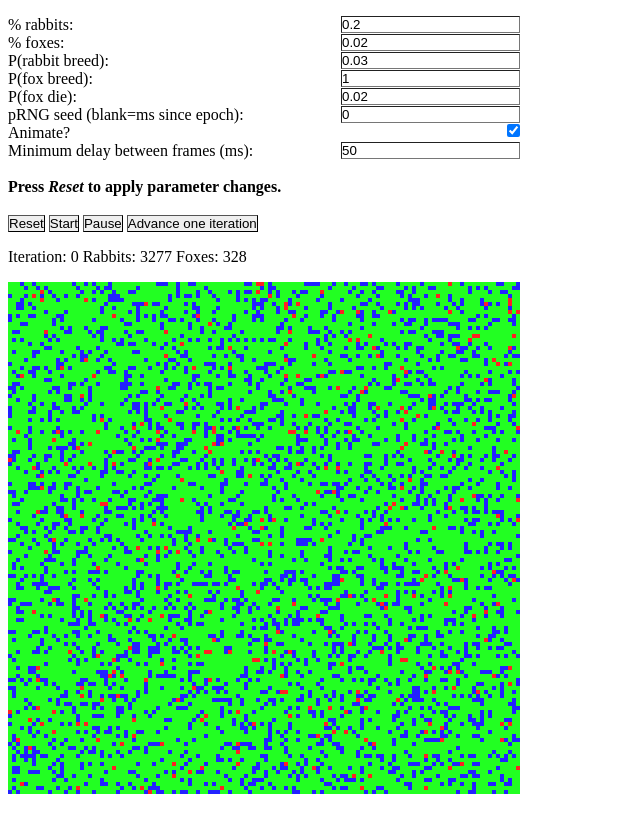
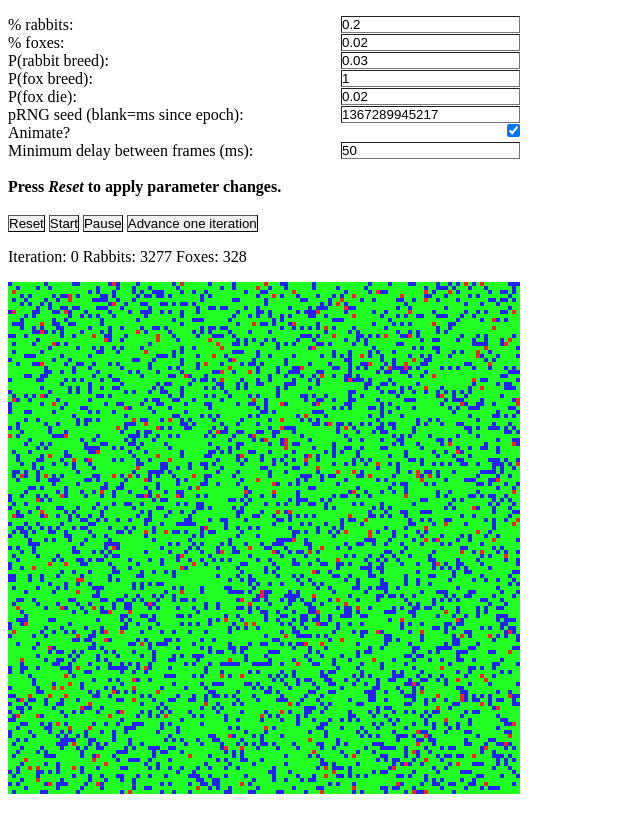
Before and after one commit to piratejon/stochasticpredatorprey, a plain HTML site: page index.html in a window 1280 px wide. Shown: the whole page, without its empty margins (0-640 px from the left). Drawn offline with Linux system fonts and the light colour scheme.

Commit message:
a good seed default

```diff
--- a/index.html
+++ b/index.html
@@ -14,7 +14,7 @@
       <li><label for="p_rabbit_breed">P(rabbit breed): </label><input name="p_rabbit_breed" id="p_rabbit_breed" value="0.03" />
       <li><label for="p_fox_breed">P(fox breed): </label><input name="p_fox_breed" id="p_fox_breed" value="1" />
       <li><label for="p_fox_die">P(fox die): </label><input name="p_fox_die" id="p_fox_die" value="0.02" />
-      <li><label for="seed">pRNG seed (blank=ms since epoch): </label><input name="seed" id="seed" value=0 />
+      <li><label for="seed">pRNG seed (blank=ms since epoch): </label><input name="seed" id="seed" value="1367289945217" />
       <li><label for="render">Animate? </label><input type="checkbox" name="render" id="render" checked />
       <li><label for="animate_interval">Minimum delay between frames (ms): </label><input name="animate_interval" id="animate_interval" value="50" />
       <li class="control_buttons"><br/>Press <em>Reset</em> to apply parameter changes.<br/><br/><input type="button" value="Reset" onclick="model.reset(128,128,4)" /> <input type="button" value="Start" onclick="model.start()" /> <input type="button" value="Pause" onclick="model.pause()" /> <input type="button" value="Advance one iteration" onclick="model.advance()" />
```
